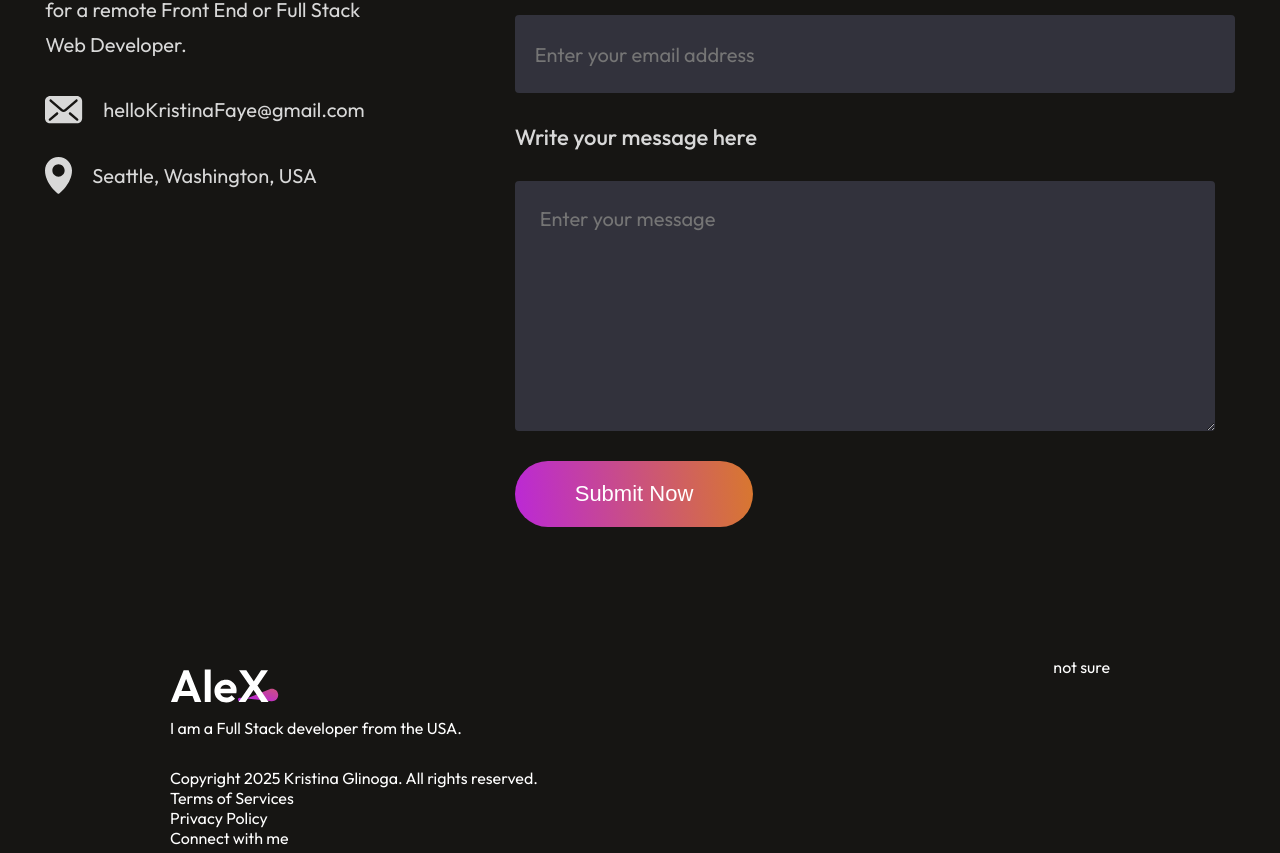
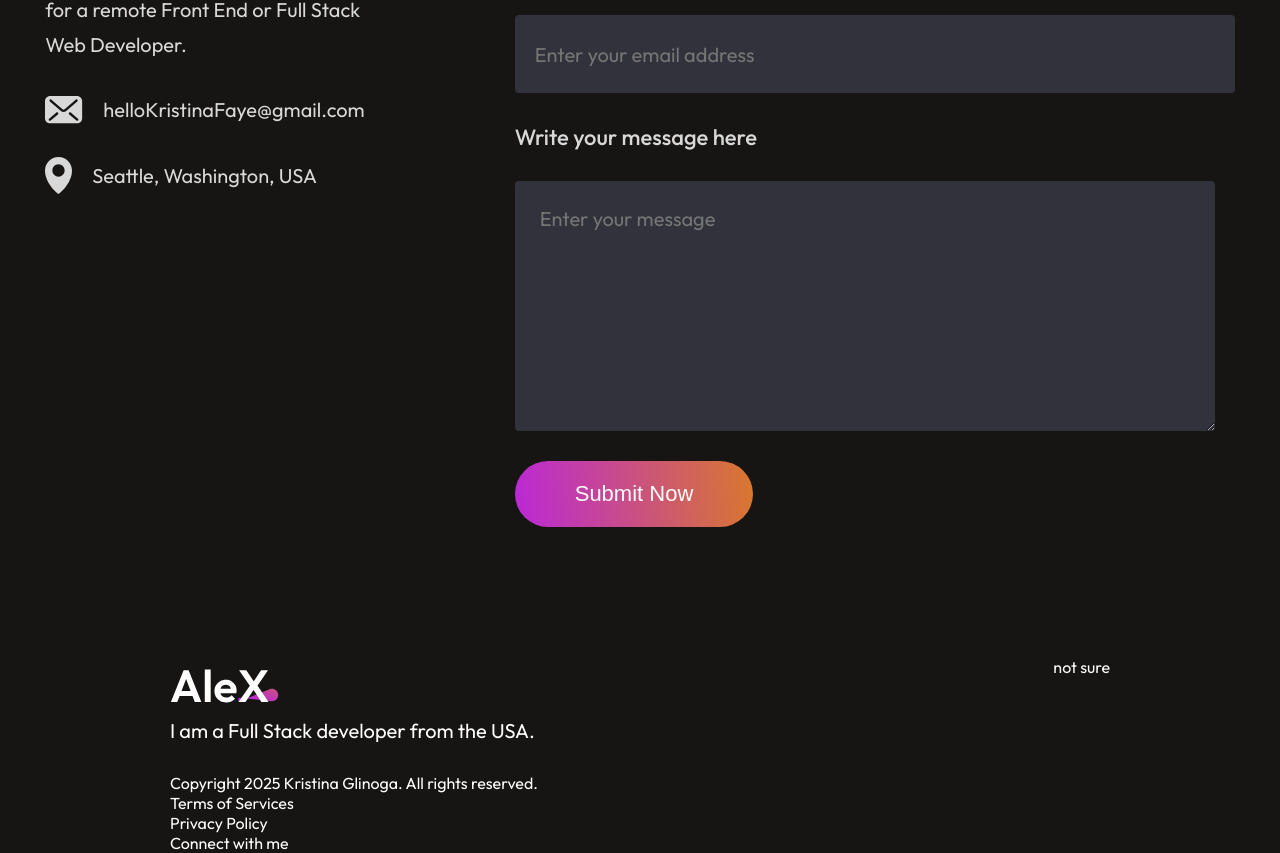
Before and after one commit to hellokristinafaye/portfolio-react, a React (Vite) app: page / in a window 1280 px wide. Shown: the part 3743-4596 px from the top of the page. Built offline with nearby package versions, Linux system fonts and the light colour scheme.

Commit message:
first footer section styled

```diff
--- a/src/components/Footer/Footer.css
+++ b/src/components/Footer/Footer.css
@@ -9,3 +9,9 @@
     justify-content: space-between;
 
 }
+
+.footer-top-left p {
+    font-size: 20px;
+    max-width: 400px;
+
+}
```
